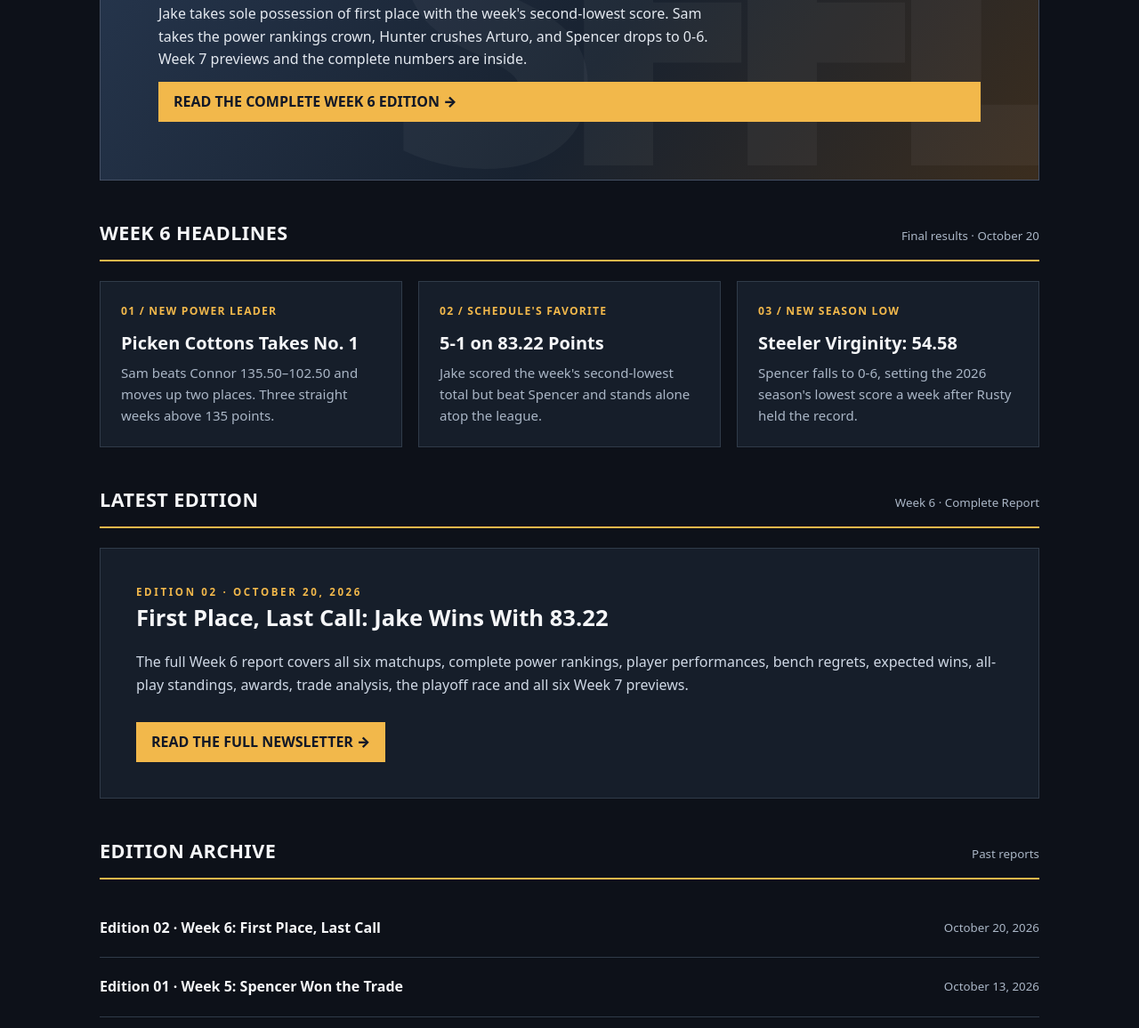
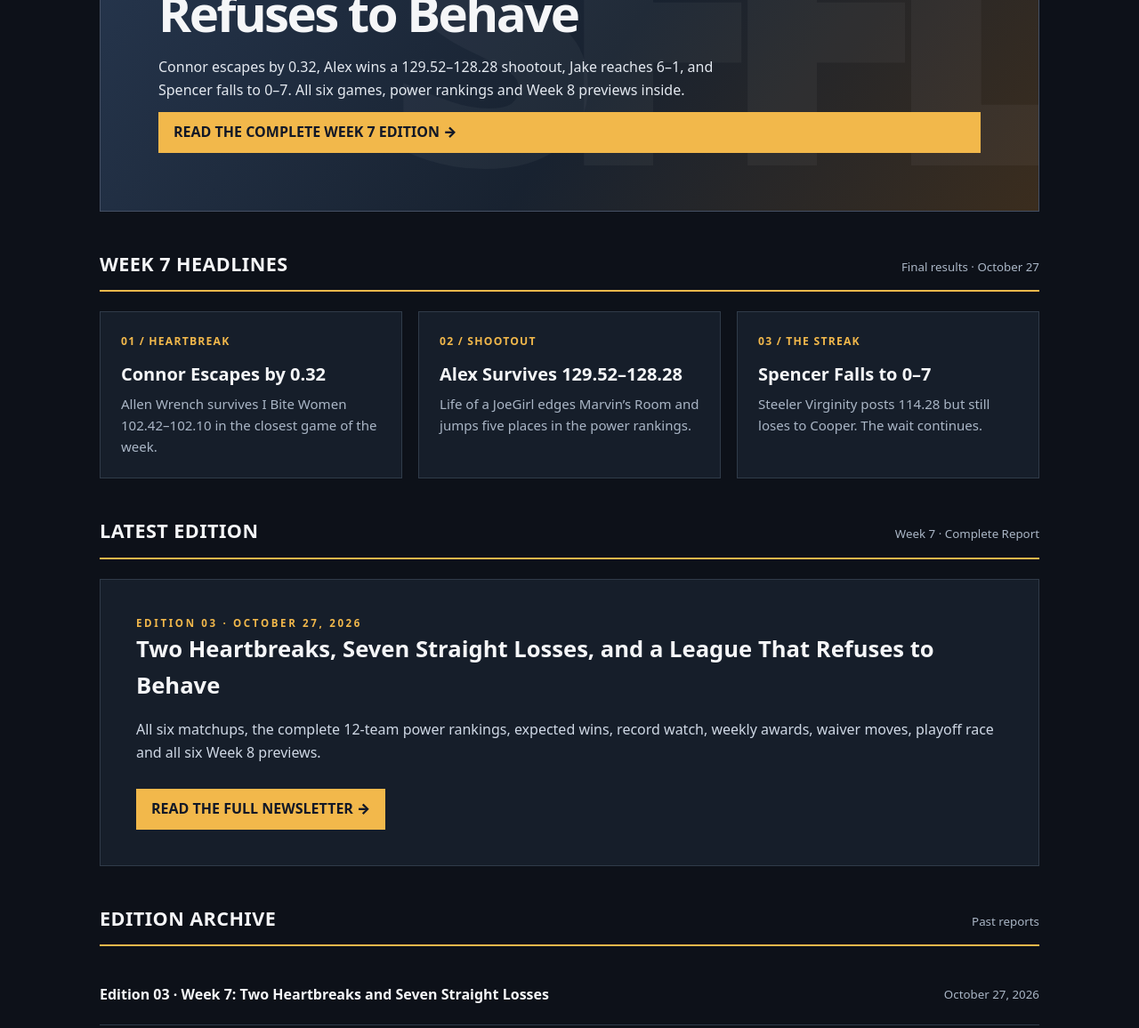
Before and after one commit to flockacakes/SexualFantasyFFWebsite, a plain HTML site: page index.html in a window 1280 px wide. Shown: the part 718-1874 px from the top of the page at 89% size. Drawn offline with Linux system fonts and the light colour scheme.

Commit message:
Feature Week 7 and add edition to archive

```diff
--- a/index.html
+++ b/index.html
@@ -32,10 +32,10 @@
   <main id="top" class="wrap">
     <div class="mast"><div class="eyebrow">The official unofficial league publication</div><h1>THE WEEKLY<br><span>REPORT.</span></h1><p class="deck">Twelve teams. One championship. An entire season of questionable decisions.</p></div>
     <div class="line"><span>Sexual Fantasy Football League</span><span>2026 Season</span><span>New editions on Tuesdays</span></div>
-    <section class="hero" aria-label="Featured edition"><span class="tag">Edition 02 · Week 6 · October 20, 2026</span><h2>First Place, Last Call: Jake Wins With 83.22</h2><p>Jake takes sole possession of first place with the week's second-lowest score. Sam takes the power rankings crown, Hunter crushes Arturo, and Spencer drops to 0-6. Week 7 previews and the complete numbers are inside.</p><a class="reportlink" href="week-6.html">READ THE COMPLETE WEEK 6 EDITION →</a></section>
-    <section id="headlines"><div class="heading"><h2>Week 6 Headlines</h2><small>Final results · October 20</small></div><div class="cards"><article class="card"><div class="num">01 / NEW POWER LEADER</div><h3>Picken Cottons Takes No. 1</h3><p>Sam beats Connor 135.50–102.50 and moves up two places. Three straight weeks above 135 points.</p></article><article class="card"><div class="num">02 / SCHEDULE'S FAVORITE</div><h3>5-1 on 83.22 Points</h3><p>Jake scored the week's second-lowest total but beat Spencer and stands alone atop the league.</p></article><article class="card"><div class="num">03 / NEW SEASON LOW</div><h3>Steeler Virginity: 54.58</h3><p>Spencer falls to 0-6, setting the 2026 season's lowest score a week after Rusty held the record.</p></article></div></section>
-    <section id="edition"><div class="heading"><h2>Latest Edition</h2><small>Week 6 · Complete Report</small></div><article class="article"><div class="eyebrow">Edition 02 · October 20, 2026</div><h3>First Place, Last Call: Jake Wins With 83.22</h3><p>The full Week 6 report covers all six matchups, complete power rankings, player performances, bench regrets, expected wins, all-play standings, awards, trade analysis, the playoff race and all six Week 7 previews.</p><a class="reportlink" href="week-6.html">READ THE FULL NEWSLETTER →</a></article></section>
-    <section id="archive"><div class="heading"><h2>Edition Archive</h2><small>Past reports</small></div><div class="archive"><strong><a href="week-6.html">Edition 02 · Week 6: First Place, Last Call</a></strong><small>October 20, 2026</small></div><div class="archive"><strong><a href="week-5.html">Edition 01 · Week 5: Spencer Won the Trade</a></strong><small>October 13, 2026</small></div></section>
+    <section class="hero" aria-label="Featured edition"><span class="tag">Edition 03 · Week 7 · October 27, 2026</span><h2>Two Heartbreaks, Seven Straight Losses, and a League That Refuses to Behave</h2><p>Connor escapes by 0.32, Alex wins a 129.52–128.28 shootout, Jake reaches 6–1, and Spencer falls to 0–7. All six games, power rankings and Week 8 previews inside.</p><a class="reportlink" href="week-7.html">READ THE COMPLETE WEEK 7 EDITION →</a></section>
+    <section id="headlines"><div class="heading"><h2>Week 7 Headlines</h2><small>Final results · October 27</small></div><div class="cards"><article class="card"><div class="num">01 / HEARTBREAK</div><h3>Connor Escapes by 0.32</h3><p>Allen Wrench survives I Bite Women 102.42–102.10 in the closest game of the week.</p></article><article class="card"><div class="num">02 / SHOOTOUT</div><h3>Alex Survives 129.52–128.28</h3><p>Life of a JoeGirl edges Marvin’s Room and jumps five places in the power rankings.</p></article><article class="card"><div class="num">03 / THE STREAK</div><h3>Spencer Falls to 0–7</h3><p>Steeler Virginity posts 114.28 but still loses to Cooper. The wait continues.</p></article></div></section>
+    <section id="edition"><div class="heading"><h2>Latest Edition</h2><small>Week 7 · Complete Report</small></div><article class="article"><div class="eyebrow">Edition 03 · October 27, 2026</div><h3>Two Heartbreaks, Seven Straight Losses, and a League That Refuses to Behave</h3><p>All six matchups, the complete 12-team power rankings, expected wins, record watch, weekly awards, waiver moves, playoff race and all six Week 8 previews.</p><a class="reportlink" href="week-7.html">READ THE FULL NEWSLETTER →</a></article></section>
+    <section id="archive"><div class="heading"><h2>Edition Archive</h2><small>Past reports</small></div><div class="archive"><strong><a href="week-7.html">Edition 03 · Week 7: Two Heartbreaks and Seven Straight Losses</a></strong><small>October 27, 2026</small></div><div class="archive"><strong><a href="week-6.html">Edition 02 · Week 6: First Place, Last Call</a></strong><small>October 20, 2026</small></div><div class="archive"><strong><a href="week-5.html">Edition 01 · Week 5: Spencer Won the Trade</a></strong><small>October 13, 2026</small></div></section>
   </main>
   <footer><div class="wrap"><span>© 2026 Sexual Fantasy Football League · The Weekly Report</span><span>Independent fantasy league publication · Not affiliated with Yahoo or the NFL</span></div></footer>
 </body>
```
